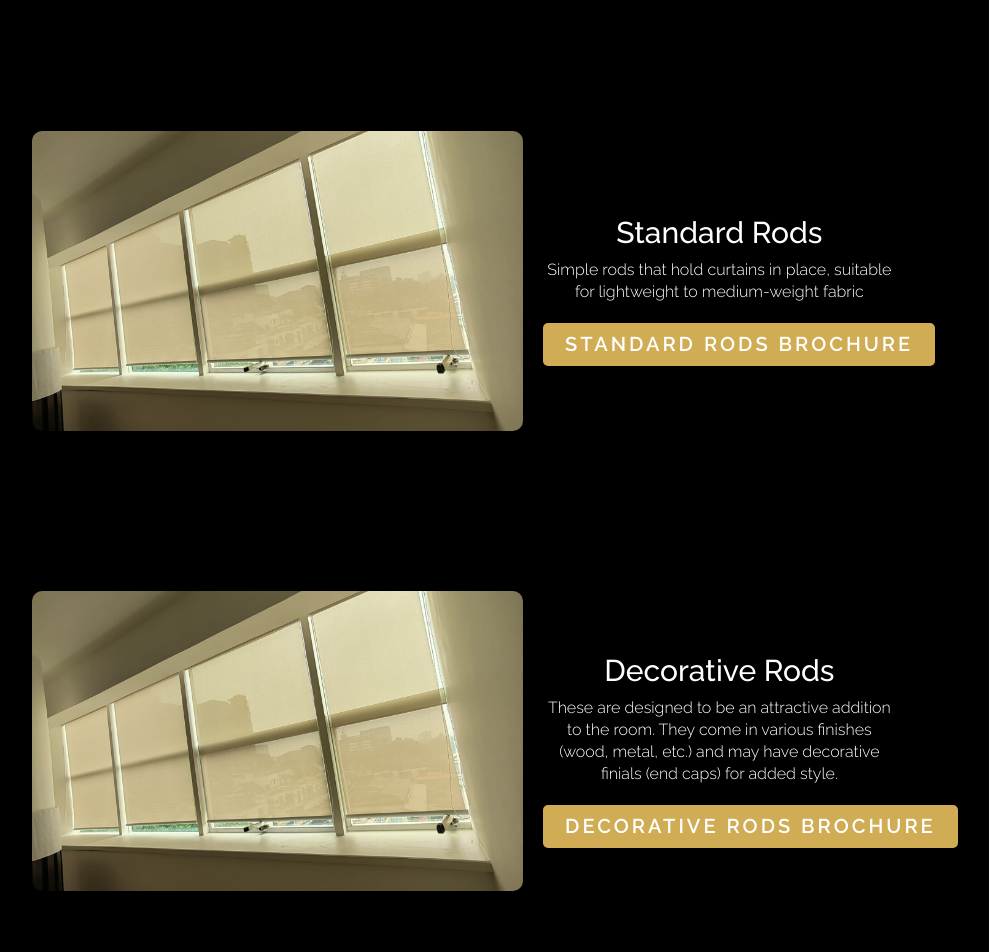
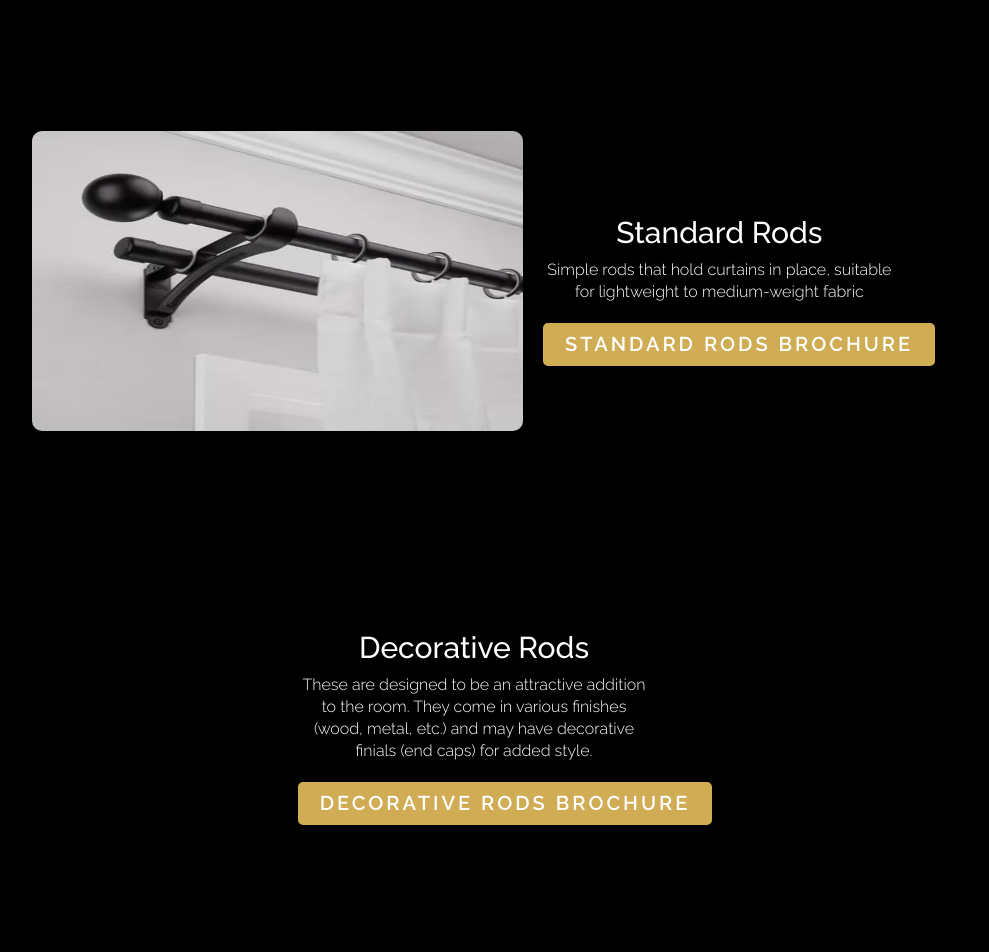
Before and after one commit to Emmanuel-Oite/Skookum-Final-main, a plain HTML site: page CurtainTracks.html in a window 1280 px wide. Shown: the part 3420-4372 px from the top of the page, without its empty margins (166-1155 px from the left). Drawn offline with Linux system fonts and the light colour scheme; some packages are replaced by stand-ins of ours; a script that the page names is missing.

Commit message:
Curtain Rod Image

```diff
--- a/CurtainTracks.html
+++ b/CurtainTracks.html
@@ -202,13 +202,14 @@
               <div class="content-text" style="font-family: 'Raleway', sans-serif;">
                   <h2 class="content-title">Curtain Rods</h2>
                   <p class="content-description">Curtain rods are essential home decor elements that help hang and support curtains or drapes. They come in a variety of materials, styles, and sizes to match different window treatments and room aesthetics. </p>
+
               </div>
           </div>
       </div>
                                 <!-- Site Wrapper -->
                                 <div class="site-wrapper">
                                   <div class="image-container">
-                                      <img src="blog-posts/sunscreen blinds.jpeg" alt="Image Description">
+                                      <img src="assets/img/products and services/Curtain rods.jpg" alt="Image Description" style="object-fit: fill;">
                                       <div class="image-text" style="font-family: 'Raleway', sans-serif;">
                                         <h2>Standard Rods</h2>
                                         <p>Simple rods that hold curtains in place, suitable for lightweight to medium-weight fabric</p>
@@ -219,7 +220,7 @@
                                                                     <!-- Site Wrapper -->
                                 <div class="site-wrapper">
                                   <div class="image-container">
-                                      <img src="blog-posts/sunscreen blinds.jpeg" alt="Image Description">
+
                                       <div class="image-text" style="font-family: 'Raleway', sans-serif;">
                                         <h2>Decorative Rods</h2>
                                         <p>These are designed to be an attractive addition to the room. They come in various finishes (wood, metal, etc.) and may have decorative finials (end caps) for added style.</p>
@@ -230,7 +231,7 @@
                                                                    <!-- Site Wrapper -->
                                 <div class="site-wrapper">
                                   <div class="image-container">
-                                      <img src="blog-posts/sunscreen blinds.jpeg" alt="Image Description">
+
                                       <div class="image-text" style="font-family: 'Raleway', sans-serif;">
                                         <h2>Traverse Rods</h2>
                                         <p>These have a mechanism that allows curtains to be opened and closed using a cord. Ideal for heavier or lined drapery.</p>
@@ -240,7 +241,7 @@
                 <!-- Site Wrapper -->
                 <div class="site-wrapper">
                     <div class="image-container">
-                        <img src="blog-posts/blackout blinds.jpeg" alt="Image Description">
+
                         <div class="image-text" style="font-family: 'Raleway', sans-serif;">
                           <h2>Double Rods</h2>
                           <p>Used for hanging a sheer curtain and a heavier curtain separately, adding depth and layering options to the window treatment. </p>
```
Also changed, not shown: assets/img/products and services/Curtain rods.jpg (added).
